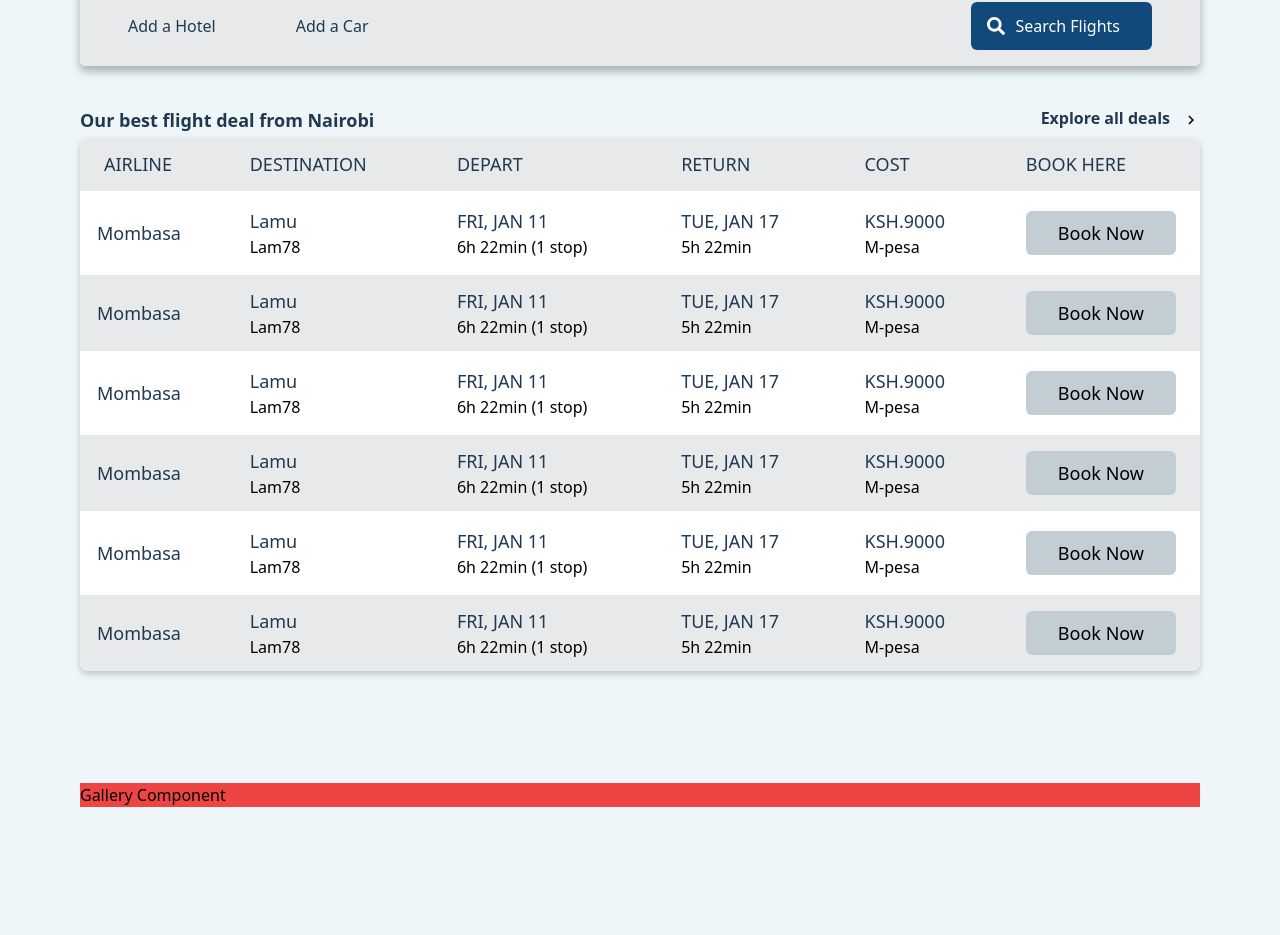
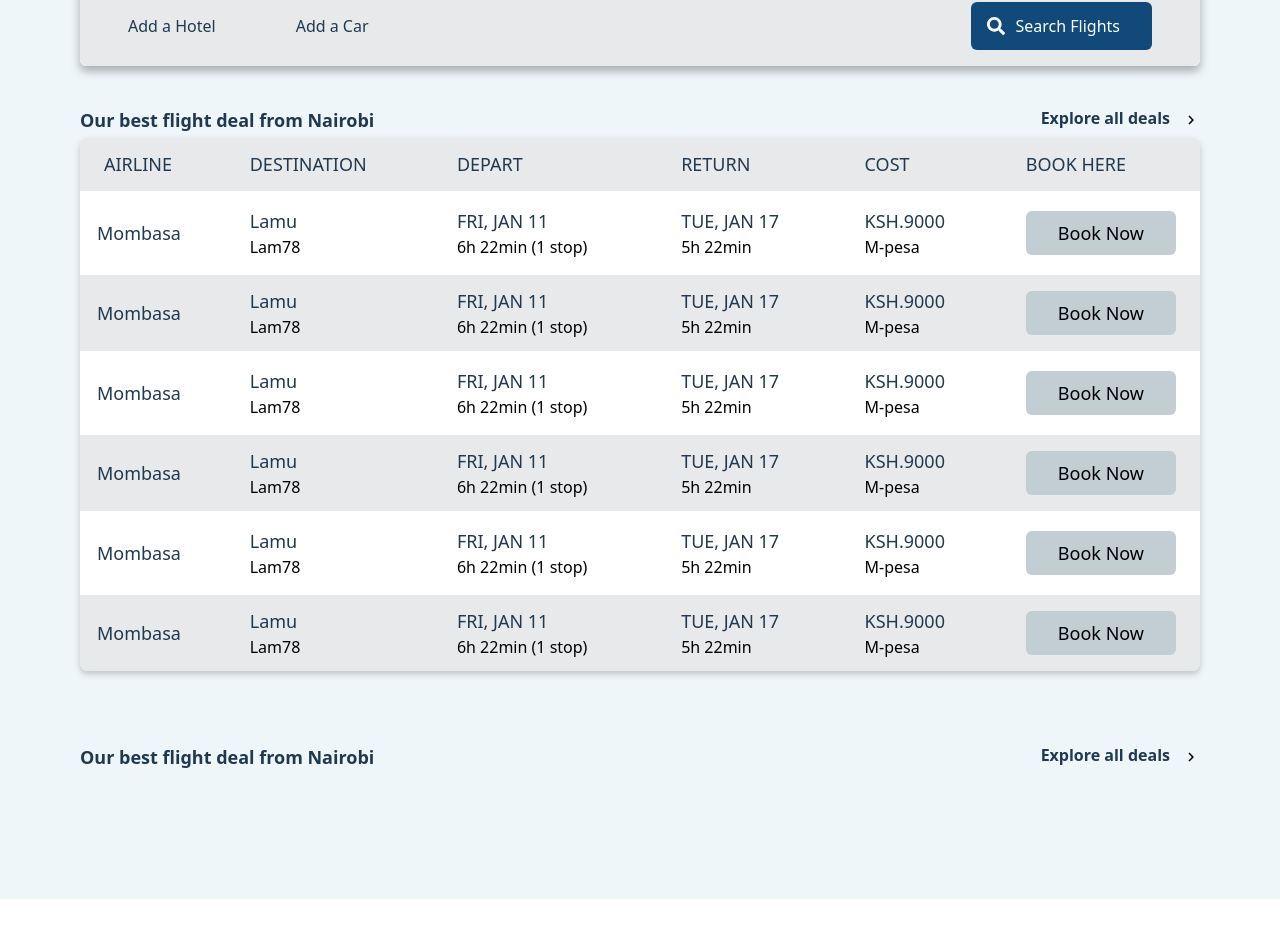
Before and after one commit to Sam516-Dev/my-project, a React (Create React App) app: page / in a window 1280 px wide. Shown: the part 490-1425 px from the top of the page. After the commit the page ends 1389 px from the top, so only its background shows below. Built offline with nearby package versions, Linux system fonts and the light colour scheme.

Commit message:
icons
Signed-off-by: Sam516-Dev <samuelnjoroge3455@gmail.com>

```diff
--- a/src/components/Content.js
+++ b/src/components/Content.js
@@ -21,7 +21,7 @@ const Content = () => {
         </div>
       </div>
 
-      <div className="pb-28">
+      <div>
         <table className="min-w-full divide-y drop-shadow-[0_3px_3px_rgba(0,0,0,0.20)] rounded-lg overflow-hidden mt-1 ">
           <thead>
             <tr className="bg-my-gray-color min-h-full text-my-text-color">
--- a/src/components/Gallery.js
+++ b/src/components/Gallery.js
@@ -1,7 +1,28 @@
-import React from 'react'
+import React, { Fragment } from 'react'
+import { MdNavigateNext } from 'react-icons/md'
+
+
+
 
 export const Gallery = () => {
   return (
-    <div className='bg-red-500'> Gallery Component </div>
+    <Fragment>
+      <div className=" pt-8">
+        <div className="flex justify-between mt-10">
+          <h2 className=" text-my-text-color text-lg font-semibold">
+            Our best flight deal from Nairobi
+          </h2>
+
+          <div className="flex">
+            <p className=" text-my-text-color mr-3 font-semibold text-base ">
+              Explore all deals
+            </p>
+            <div className="flex relative items-center">
+              <MdNavigateNext size={18} />
+            </div>
+          </div>
+        </div>
+      </div>
+    </Fragment>
   )
 }
```
